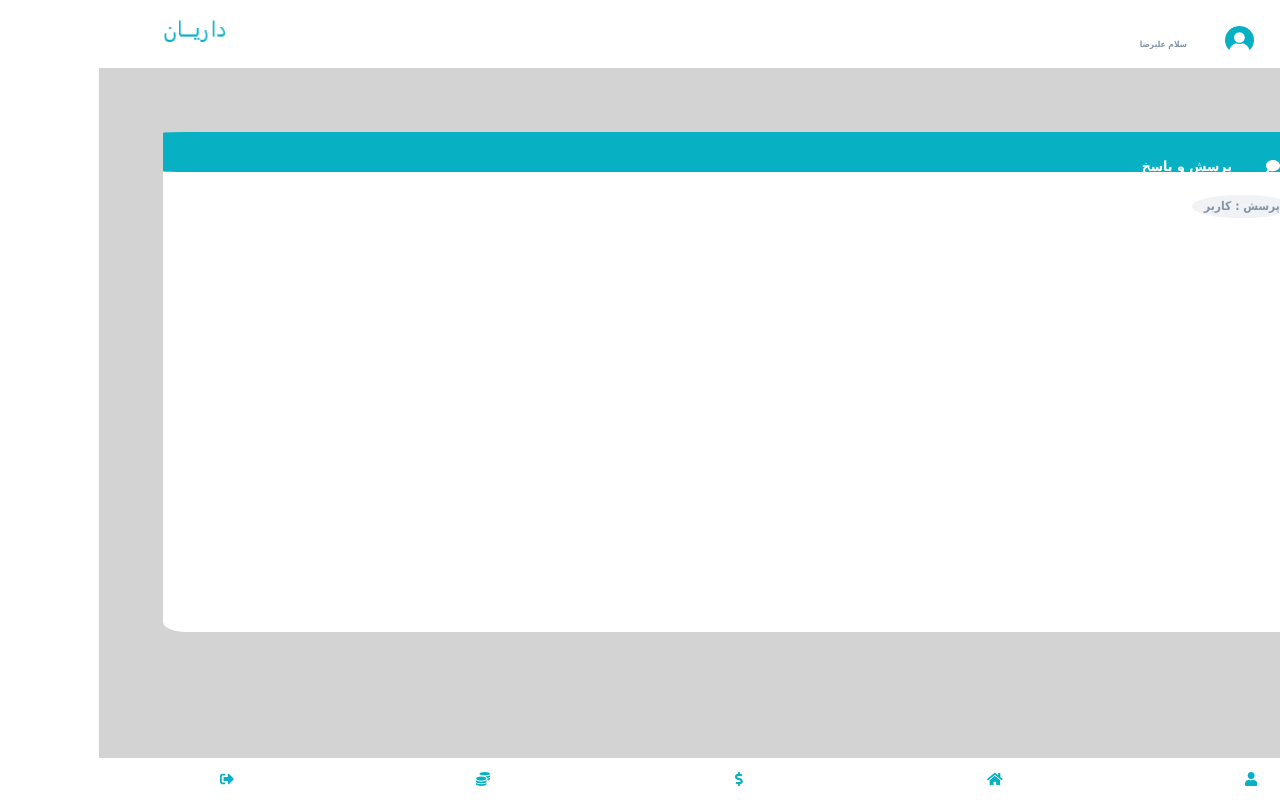
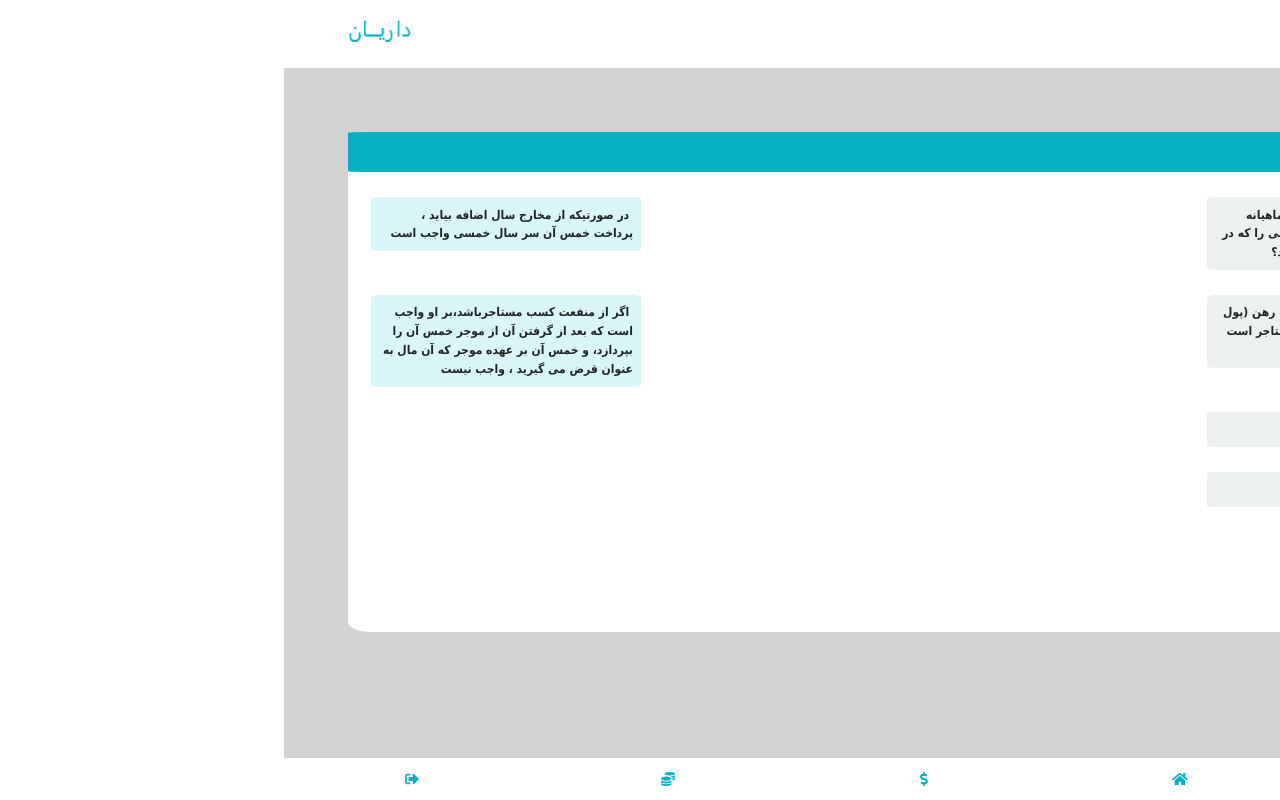
Before and after one commit to Mahsa-nvr/mobile-webapp, a React (Create React App) app: page /chat in a window 1280 px wide. Built offline with nearby package versions, Linux system fonts and the light colour scheme; a small style sheet from the web is missing.

Commit message:
add some feature in chat

```diff
--- /dev/null
+++ b/src/components/MainChat/Answer.css
@@ -0,0 +1,27 @@
+.answer_chat {
+  margin-left: 2%;
+  margin-top: 2%;
+  text-align: center;
+  float: left;
+}
+
+.answer_part1 {
+    padding: 2%;
+    font-size: 12px;
+    width: 105px;
+    background-color:#abe6eb;
+    border-radius:50% ;
+    /* color: white; */
+    margin-bottom: 1%;
+}
+
+.answer_chat_part1 {
+    font-size:12px;
+    margin-top: 2px;
+    padding: 3%;
+    border-radius: 3%;
+    width: 270px;
+    background-color: #d8f5f7;
+    text-align: right;
+    white-space: pre-wrap;
+}
--- /dev/null
+++ b/src/components/MainChat/Answer.js
@@ -0,0 +1,24 @@
+import React from 'react';
+import './Answer.css';
+import { Row, Col } from 'reactstrap';
+
+class Answer extends React.Component {
+    render() {
+        return (
+            <div>
+              <div className="answer_chat">
+              {/* <div className="answer_part1">پاسخ : آیت الله ...</div> */}
+              <Row>
+                  <Col>
+                  </Col>
+                        <Col>
+                        <div className="answer_chat_part1"> {this.props.answer} </div>
+                        </Col>
+             </Row>
+              </div>
+            </div>
+        )
+    }
+}
+
+export default Answer;
--- a/src/components/MainChat/Mainchat.js
+++ b/src/components/MainChat/Mainchat.js
@@ -6,8 +6,29 @@ import {   faComment  } from '@fortawesome/free-solid-svg-icons';
 
 //components
 import Userchat from './Userchat';
+import Answer from './Answer';
 
 class Mainchat extends React.Component {
+    constructor(props) {
+        super()
+        this.state = {
+          chat: [
+              {
+               Q:"افراد بازنشسته که همچنان حقوق ماهیانه دریافت می کنند،آیا باید خمس حقوقی را که در طول سال دریافت می کنند، بپردازند؟" ,
+               A:"در صورتیکه از مخارج سال اضافه بیاید ، پرداخت خمس آن سر سال خمسی واجب است"
+              },
+               {
+               Q:"آیا خمس پولی که مستاجر به عنوان رهن (پول پیش) به موجر می دهد، بر عهده مستاجر است یا موجر؟",
+               A:"اگر از منفعت کسب مستاجرباشد،بر او واجب است که بعد از گرفتن آن از موجر خمس آن را بپردازد، و خمس آن بر عهده موجر که آن مال به عنوان قرض می گیرید ، واجب نیست"
+              },
+            //    {
+            //     Q:"اگر کسی طلای مسکوک داسته باشد، آیا پرداخت خمس آن واجب است؟",
+            //     A:"اگر جزء منفعت کسب محسوب شود ، حکم سایر درآمدهای کسب را در وجوب خمس دارد"
+            //    }
+          ],
+          addQuestion:["سوال 111111", "سوال 22222222"]
+        }
+    }
     render() {
         return (
             <div>
@@ -16,8 +37,16 @@ class Mainchat extends React.Component {
                        <span className="title_icon"><FontAwesomeIcon icon={faComment} /></span>
                         <span className="title_text"> پرسش و پاسخ</span>
                    </div>
-                   <Userchat />
+                   {this.state.chat.map((item , index)=> {
+                   return   (<div key={index}>
+                                <Userchat  question={item.Q} />
+                                <Answer  answer={item.A} />
+                             </div>)
+                   })}
 
+                  {this.state.addQuestion.map((item , index) => {
+                       return (<div key={index}>  <Userchat  question={item} /> </div>)
+                   })}
 
                 </div>
             </div>
--- a/src/components/MainChat/Userchat.css
+++ b/src/components/MainChat/Userchat.css
@@ -2,7 +2,8 @@
     float: right;
     margin-right: 2%;
     margin-top: 2%;
-    text-align: center
+    text-align: center;
+
 }
 
 .user_part1 {
@@ -12,5 +13,15 @@
     background-color:#f1f2f6;
     border-radius:50% ;
     color: #8395a7;
-
+    margin-bottom: 1%;
 }
+.user_chat_part1 {
+    font-size:12px;
+    margin-top: 2px;
+    padding: 3%;
+    border-radius: 3%;
+    width: 270px;
+    background-color: #ecf0f1;
+    text-align: right;
+    white-space: pre-wrap;
+}
--- a/src/components/MainChat/Userchat.js
+++ b/src/components/MainChat/Userchat.js
@@ -1,14 +1,21 @@
 import React from 'react';
-import './Userchat.css'
+import './Userchat.css';
+import { Row, Col } from 'reactstrap';
 
 class Userchat extends React.Component {
     render() {
         return (
             <div>
                 <div className="user_chat">
-                    <div className="user_part1">پرسش : کاربر</div>
+                    {/* <div className="user_part1">پرسش : کاربر</div> */}
+                    <Row>
+                        <Col>
+                         <div className="user_chat_part1"> {this.props.question} </div>
+                        </Col>
+                        <Col>
+                        </Col>
+                    </Row>
                 </div>
-
             </div>
         )
     }
```
